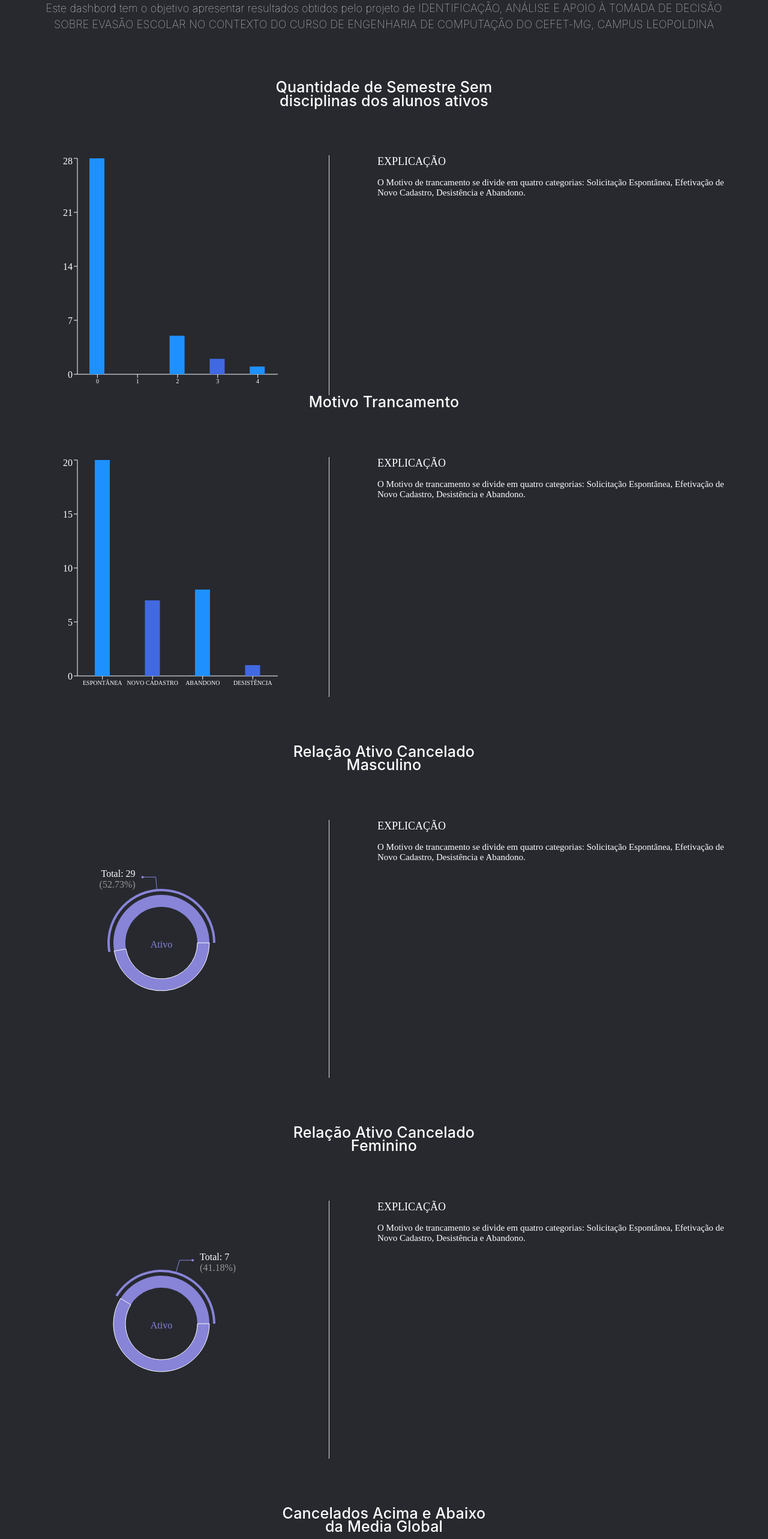
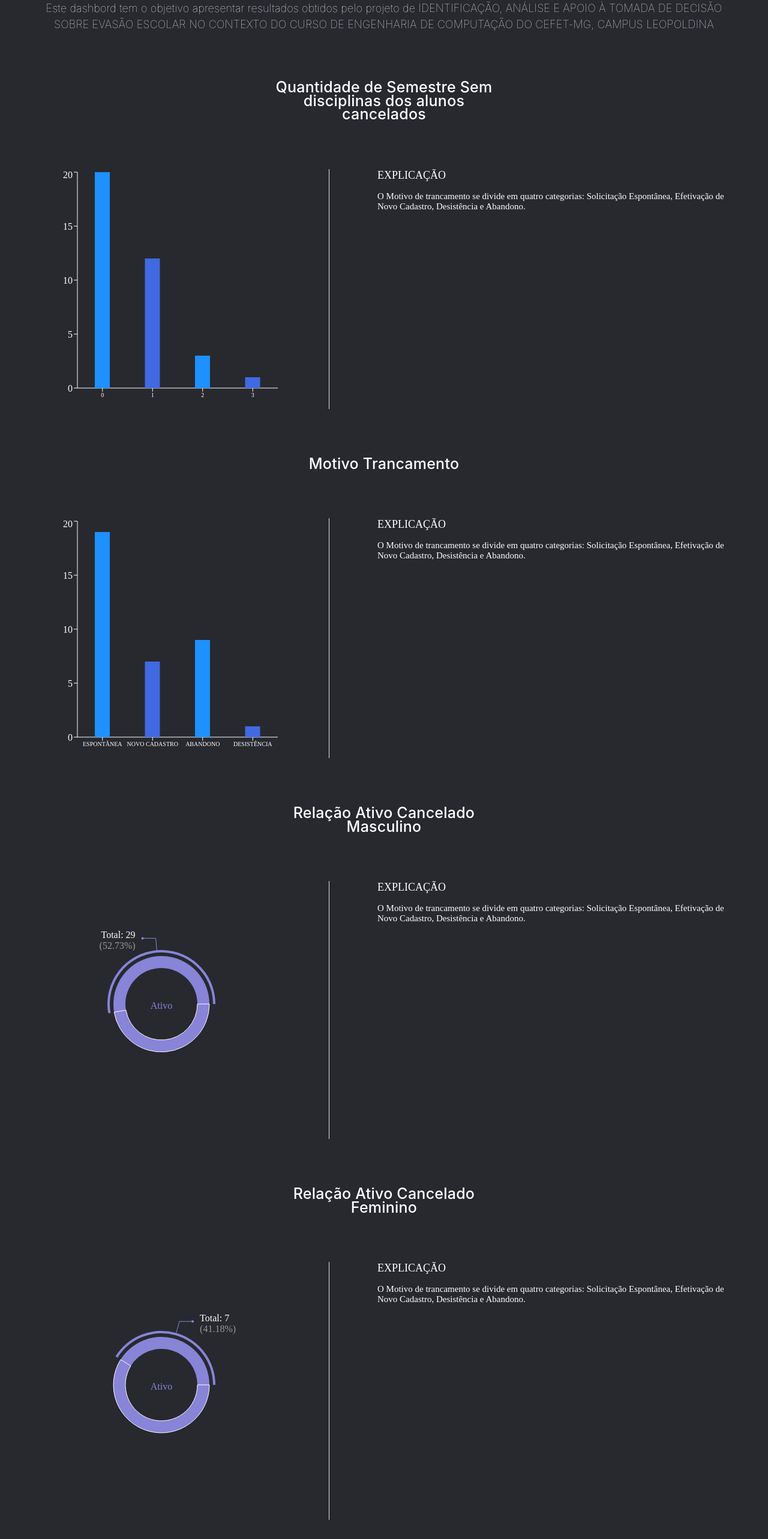
Before and after one commit to hcunha18/Dashboard, a React (Vite) app: page /presentation in a window 1280 px wide. Shown: the part 219-2785 px from the top of the page at 60% size. Built offline with nearby package versions, Linux system fonts and the light colour scheme.

Commit message:
ArrumandoOsGraficos

```diff
--- a/src/pages/Presentation/index.jsx
+++ b/src/pages/Presentation/index.jsx
@@ -61,6 +61,13 @@ const AtivoCanceladoMasc = [
   },
 ];
 
+const CanceladoSemestreSemDisciplinas = [
+  { name: "0", value: 20 },
+  { name: "1", value: 12 },
+  { name: "2", value: 3 },
+  { name: "3", value: 1 },
+];
+
 const AtivoSemestreSemDisciplinas = [
   { name: "0", value: 28 },
   { name: "1", value: 0 },
@@ -70,9 +77,9 @@ const AtivoSemestreSemDisciplinas = [
 ];
 
 const data = [
-  { name: "ESPONTÂNEA", value: 20 },
+  { name: "ESPONTÂNEA", value: 19 },
   { name: "NOVO CADASTRO", value: 7 },
-  { name: "ABANDONO", value: 8 },
+  { name: "ABANDONO", value: 9 },
   { name: "DESISTÊNCIA", value: 1 },
 ];
 
@@ -121,7 +128,7 @@ export default function Presentation() {
               textAlign: "center",
             }}
           >
-            Quantidade de Semestre Sem disciplinas dos alunos ativos
+            Quantidade de Semestre Sem disciplinas dos alunos cancelados
           </Typography>
           <Stack
             direction={{ xs: "column", sm: "row" }}
@@ -134,7 +141,7 @@ export default function Presentation() {
                 height: { xs: 250, sm: 300, md: 400 },
               }}
             >
-              <BarGraph content={AtivoSemestreSemDisciplinas} />
+              <BarGraph content={CanceladoSemestreSemDisciplinas} />
             </Stack>
             <div className="text">
               <h2>EXPLICAÇÃO</h2>
@@ -149,6 +156,7 @@ export default function Presentation() {
         <div className="contentGraph">
           <Typography
             sx={{
+              marginTop: 10,
               fontFamily: "inter",
               marginBottom: 10,
               fontSize: "25px",
@@ -271,7 +279,7 @@ export default function Presentation() {
               fontWeight: 500,
             }}
           >
-            Cancelados Acima e Abaixo da Media Global
+            Cancelados Acima e Abaixo da Media Global de Horas Obrigatorias
           </Typography>
           <Stack
             direction={{ xs: "column", sm: "row" }}
@@ -309,7 +317,7 @@ export default function Presentation() {
               fontWeight: 500,
             }}
           >
-            Ativos Acima e Abaixo da Media Global
+            Ativos Acima e Abaixo da Media Global de Horas Obrigatorias
           </Typography>
           <Stack
             direction={{ xs: "column", sm: "row" }}
```
Also changed, not shown: 1 other file (tests, documents, lock files or other folders).
